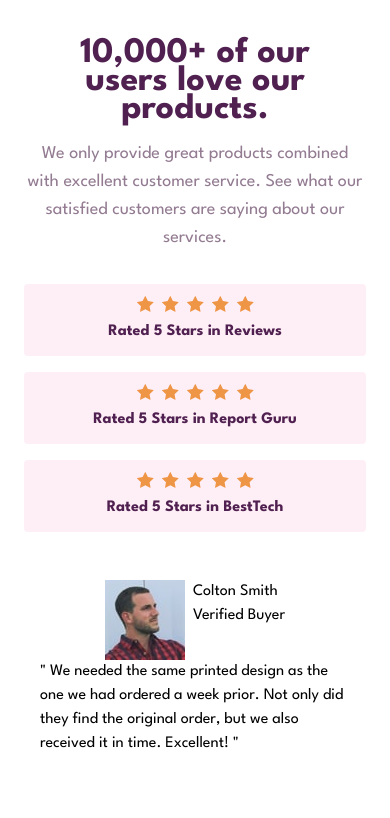
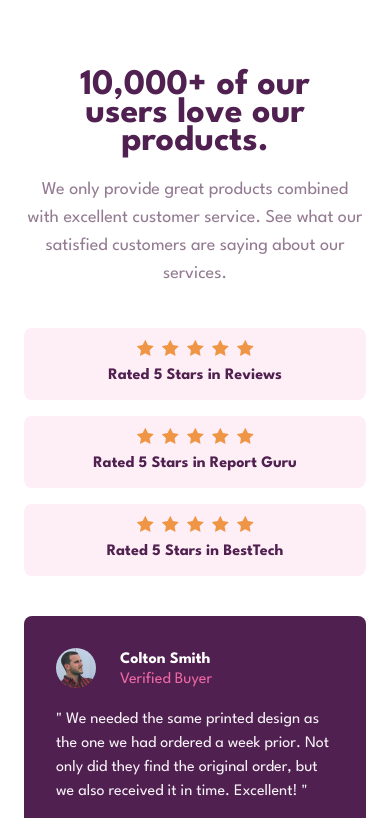
Before and after one commit to fkrunic/frontend-mentor-social-proof-section, a Vue app: page / in a window 390 px wide. Shown: the top 818 px of the page. Built offline with nearby package versions, Linux system fonts and the light colour scheme.

Commit message:
mobile design

```diff
--- a/src/components/Mobile.vue
+++ b/src/components/Mobile.vue
@@ -6,14 +6,16 @@ defineProps<{ content: Content }>()
 </script>
 
 <template>
-    <div class="flex flex-col items-center gap-8 m-6">
-        <div class="flex flex-col items-center">
+    <div class="flex flex-col items-center gap-10 m-6 py-8">
+        <div class="flex flex-col items-center gap-1">
             <p class="p-4 text-center leading-7 text-4xl font-bold text-very-dark-magenta">{{ content.banner }}</p>
             <p class="text-lg text-center text-dark-grayish-magenta">{{ content.description }}</p>
         </div>
         <div class="flex flex-col items-center w-full gap-4">
             <RatingMobile :rating-spot="spot" v-for="spot of content.ratingSpots"></RatingMobile>
         </div>
-        <ReviewMobile :review="review" v-for="review of content.reviews"></ReviewMobile>
+        <div class="flex flex-col items-center gap-4">
+            <ReviewMobile :review="review" v-for="review of content.reviews"></ReviewMobile>
+        </div>
     </div>
 </template>
--- a/src/components/common/RatingMobile.vue
+++ b/src/components/common/RatingMobile.vue
@@ -3,7 +3,7 @@ defineProps<{ ratingSpot: string }>()
 </script>
 
 <template>
-    <div class="flex flex-col items-center gap-2 w-full py-3 bg-soft-pink/10 rounded">
+    <div class="flex flex-col items-center gap-2 w-full py-3 bg-soft-pink/10 rounded-lg">
         <div class="flex flex-row gap-2">
             <img v-for="_ of [1,2,3,4,5]" src="../../assets/icon-star.svg" alt="star">
         </div>
--- a/src/components/common/ReviewMobile.vue
+++ b/src/components/common/ReviewMobile.vue
@@ -8,14 +8,14 @@ const getPortraitURL = (tag: string) => {
 </script>
 
 <template>
-    <div class="flex flex-col p-4 items-center">
-        <div class="flex flex-row gap-2">
-            <img :src="getPortraitURL(review.portraitTag)" alt="portrait">
+    <div class="flex flex-col gap-4 items-left p-8 bg-very-dark-magenta rounded-lg">
+        <div class="flex flex-row gap-6">
+            <img class="w-10 h-10 rounded-full" :src="getPortraitURL(review.portraitTag)" alt="portrait">
             <div class="flex flex-col">
-                <p class="text-left">{{ review.name }}</p>
-                <p class="text-left">Verified Buyer</p>
+                <p class="text-left font-bold text-white">{{ review.name }}</p>
+                <p class="-mt-1 text-left text-soft-pink">Verified Buyer</p>
             </div>
         </div>
-        <p class="text-left">" {{ review.content }} "</p>
+        <p class="text-left text-light-grayish-magenta">" {{ review.content }} "</p>
     </div>
 </template>
```
